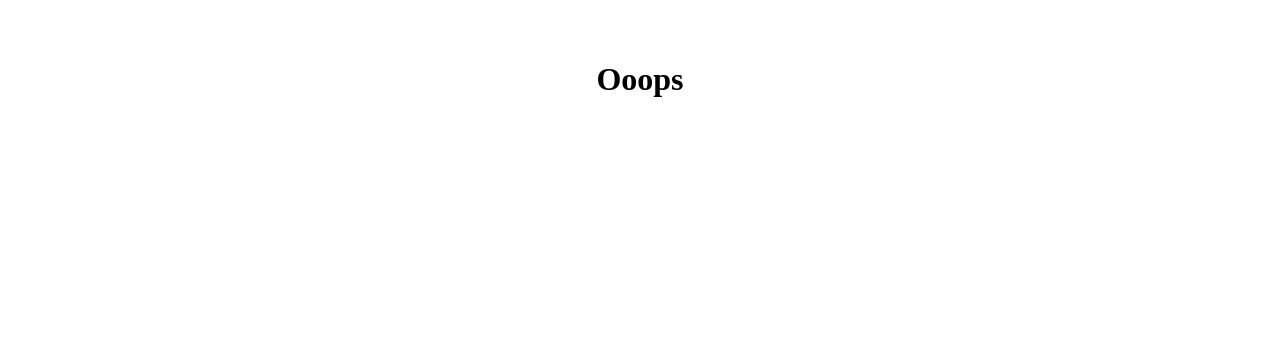
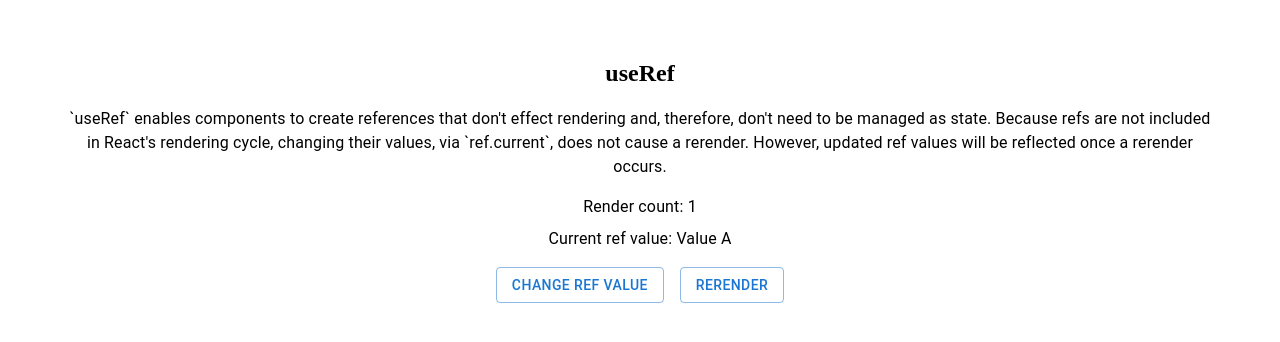
Before and after one commit to JoeBello/React-Lab, a React (Vite) app: page /references in a window 1280 px wide. Before the commit this address had no page. Shown: the top 342 px of the page. Built offline with nearby package versions, Linux system fonts and the light colour scheme.

Commit message:
feat: References

```diff
--- /dev/null
+++ b/src/routes/References/References.tsx
@@ -0,0 +1,40 @@
+import { useRef, useState } from "react"
+import Box from "@mui/material/Box"
+import Button from "@mui/material/Button"
+import Stack from "@mui/material/Stack"
+import Typography from "@mui/material/Typography"
+
+export default function References() {
+	const exampleRef = useRef("Value A")
+	const [renderCount, setrRenderCount] = useState(1)
+
+	function handleChangeRef() {
+		exampleRef.current = exampleRef.current === "Value A" ? "Value B" : "Value A"
+	}
+
+	function handleRerender() {
+		setrRenderCount(renderCount + 1)
+	}
+
+	return (
+		<Box display="flex" flexDirection="column" alignItems="center">
+			<h2>useRef</h2>
+			<Typography sx={{ mb: 2 }}>
+				`useRef` enables components to create references that don't effect rendering and,
+				therefore, don't need to be managed as state. Because refs are not included in
+				React's rendering cycle, changing their values, via `ref.current`, does not cause a
+				rerender. However, updated ref values will be reflected once a rerender occurs.
+			</Typography>
+			<Typography sx={{ mb: 1 }}>Render count: {renderCount}</Typography>
+			<Typography sx={{ mb: 2 }}>Current ref value: {exampleRef.current}</Typography>
+			<Stack direction="row" spacing={2}>
+				<Button onClick={handleChangeRef} variant="outlined">
+					Change ref value
+				</Button>
+				<Button onClick={handleRerender} variant="outlined">
+					Rerender
+				</Button>
+			</Stack>
+		</Box>
+	)
+}
--- /dev/null
+++ b/src/routes/References/index.tsx
@@ -0,0 +1,3 @@
+import References from "./References"
+
+export { References }
--- a/src/routes/index.tsx
+++ b/src/routes/index.tsx
@@ -2,6 +2,7 @@ import { createBrowserRouter, RouterProvider } from "react-router-dom"
 import { ErrorElement } from "../components/pages"
 import { App, appLoader } from "./App"
 import { Context } from "./Context"
+import { References } from "./References"
 import { State } from "./State"
 
 const router = createBrowserRouter([
@@ -17,6 +18,11 @@ const router = createBrowserRouter([
 		errorElement: <ErrorElement />,
 	},
 	{
+		path: "/references",
+		element: <References />,
+		errorElement: <ErrorElement />,
+	},
+	{
 		path: "/state",
 		element: <State />,
 		errorElement: <ErrorElement />,
```
Lines whose indentation alone changed are shown as unchanged.
